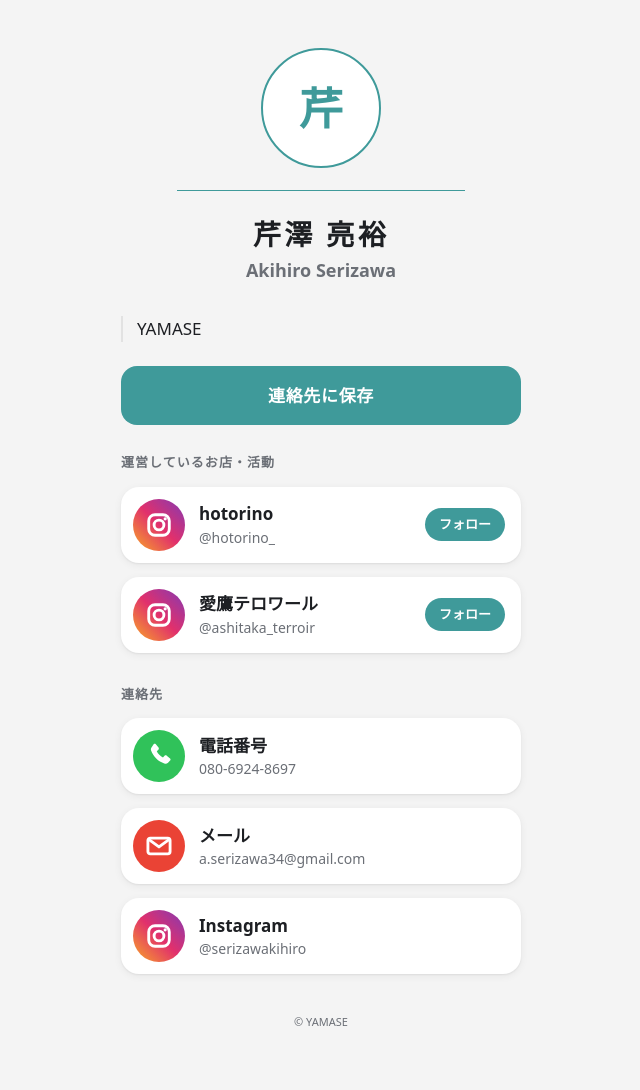
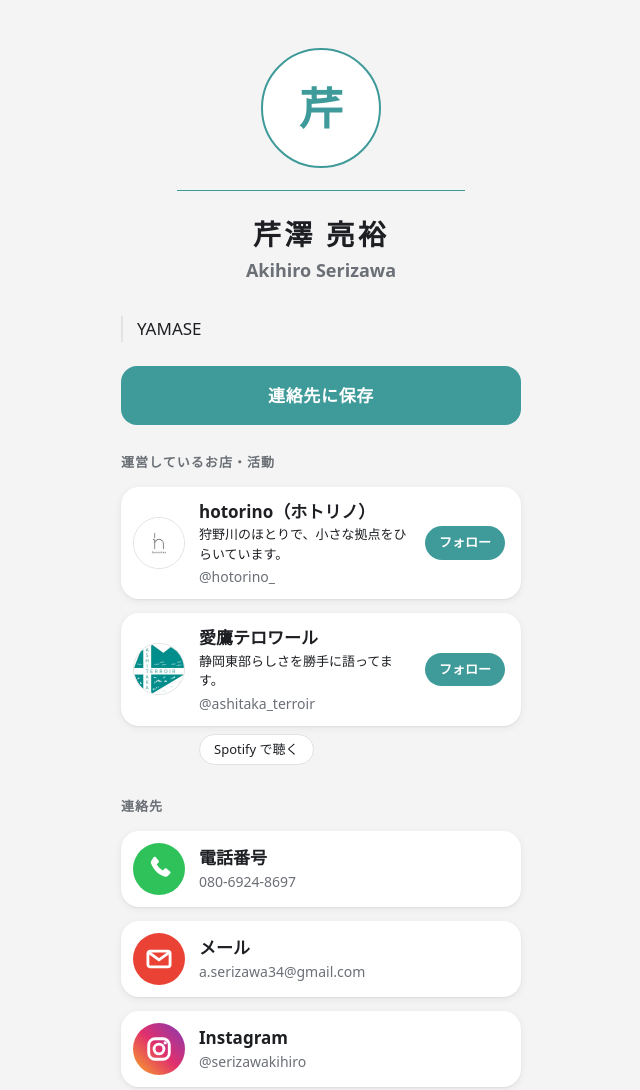
Before and after one commit to ak-serizawa34/yamase-digital-card, a plain HTML site: page yamase/index.html in a window 1280 px wide. Shown: the top 1090 px of the page, without its empty margins (319-959 px from the left). Drawn offline with Linux system fonts and the light colour scheme.

Commit message:
hotorinoと愛鷹テロワールに説明・アイコン・Spotifyのリンクを足す
Co-Authored-By: Claude Opus 5.5 <noreply@anthropic.com>

```diff
--- a/assets/card.css
+++ b/assets/card.css
@@ -73,6 +73,16 @@ body {
 .row-l { font-size: 17px; font-weight: 600; }
 .row-v { font-size: 14px; color: var(--muted); white-space: nowrap; overflow: hidden; text-overflow: ellipsis; }
 
+.icon.img { background: var(--card); overflow: hidden; border: 1px solid var(--line); }
+.icon.img img { width: 100%; height: 100%; object-fit: cover; }
+.row-d { font-size: 13px; margin: 1px 0 2px; }
+.item { margin-top: 14px; }
+.item .row { margin-top: 0; }
+.more { display: flex; flex-wrap: wrap; gap: 8px; margin: 8px 0 0 78px; }
+.more .chip {
+  padding: 5px 14px; border-radius: 999px; border: 1px solid var(--line);
+  background: var(--card); color: inherit; font-size: 13px; text-decoration: none;
+}
 .cta {
   flex: none; padding: 7px 14px; border-radius: 999px;
   background: var(--accent); color: #fff; font-size: 13px; font-weight: 700;
--- a/assets/card.js
+++ b/assets/card.js
@@ -86,17 +86,35 @@
     var a = el("a", "row");
     a.href = l.url;
     if (/^https?:/.test(l.url)) { a.target = "_blank"; a.rel = "noopener"; }
-    var ic = ICONS[l.type] || ICONS.link;
     var i = el("span", "icon");
-    i.style.background = ic[0];
-    i.innerHTML = '<svg viewBox="0 0 24 24" aria-hidden="true">' + ic[1] + "</svg>";
+    if (l.img) {
+      i.className = "icon img";
+      var im = el("img"); im.src = l.img; im.alt = ""; i.appendChild(im);
+    } else {
+      var ic = ICONS[l.type] || ICONS.link;
+      i.style.background = ic[0];
+      i.innerHTML = '<svg viewBox="0 0 24 24" aria-hidden="true">' + ic[1] + "</svg>";
+    }
     a.appendChild(i);
     var t = el("span", "row-t");
     t.appendChild(el("span", "row-l", l.label));
+    if (l.desc) t.appendChild(el("span", "row-d", l.desc));
     t.appendChild(el("span", "row-v", l.text || l.url.replace(/^https?:\/\/(www\.)?/, "").replace(/\/$/, "")));
     a.appendChild(t);
     if (l.cta) a.appendChild(el("span", "cta", l.cta));
-    return a;
+
+    var more = (l.more || []).filter(function (m) { return m.url; });
+    if (!more.length) return a;
+    var box = el("div", "item");
+    box.appendChild(a);
+    var bar = el("div", "more");
+    more.forEach(function (m) {
+      var b = el("a", "chip", m.label);
+      b.href = m.url; b.target = "_blank"; b.rel = "noopener";
+      bar.appendChild(b);
+    });
+    box.appendChild(bar);
+    return box;
   }
 
   function esc(s) { return String(s || "").replace(/\\/g, "\\\\").replace(/\n/g, "\\n").replace(/([,;])/g, "\\$1"); }
--- a/cards.js
+++ b/cards.js
@@ -31,8 +31,24 @@ window.CARDS = {
         // YAMASE が運営しているお店・活動。見てくれた人にフォローしてもらいたい。cta が右側のボタンの文字になる。
         heading: "運営しているお店・活動",
         links: [
-          { type: "instagram", label: "hotorino", text: "@hotorino_", cta: "フォロー", url: "https://www.instagram.com/hotorino_/" },
-          { type: "instagram", label: "愛鷹テロワール", text: "@ashitaka_terroir", cta: "フォロー", url: "https://www.instagram.com/ashitaka_terroir/" },
+          // img：丸いアイコンの画像（Instagram のプロフィール画像など）
+          // desc：一言の説明　more：下に並べる小さいボタン
+          {
+            type: "instagram", img: "../assets/hotorino.jpg",
+            label: "hotorino（ホトリノ）", desc: "狩野川のほとりで、小さな拠点をひらいています。",
+            text: "@hotorino_", cta: "フォロー", url: "https://www.instagram.com/hotorino_/",
+            more: [
+              { label: "Web サイト", url: "" },   // 要確認（Instagram に hotorino.jp とあるが、2026-11-19 時点で開けなかった）
+            ],
+          },
+          {
+            type: "instagram", img: "../assets/ashitaka_terroir.jpg",
+            label: "愛鷹テロワール", desc: "静岡東部らしさを勝手に語ってます。",
+            text: "@ashitaka_terroir", cta: "フォロー", url: "https://www.instagram.com/ashitaka_terroir/",
+            more: [
+              { label: "Spotify で聴く", url: "https://open.spotify.com/show/0346YteU64OWcHY2xqwcE0" },
+            ],
+          },
         ],
       },
       {
```
Also changed, not shown: assets/ashitaka_terroir.jpg (added), assets/hotorino.jpg (added).
